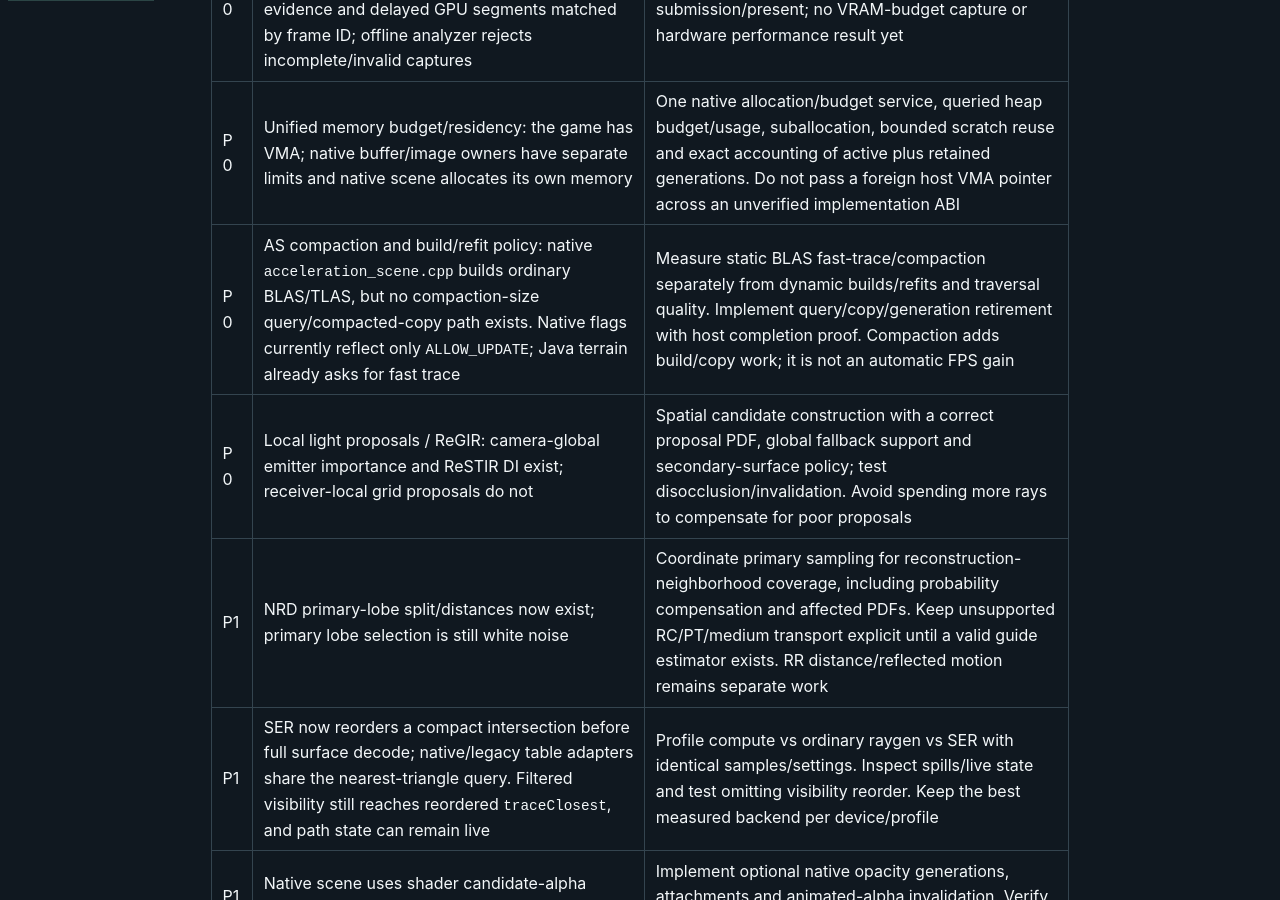
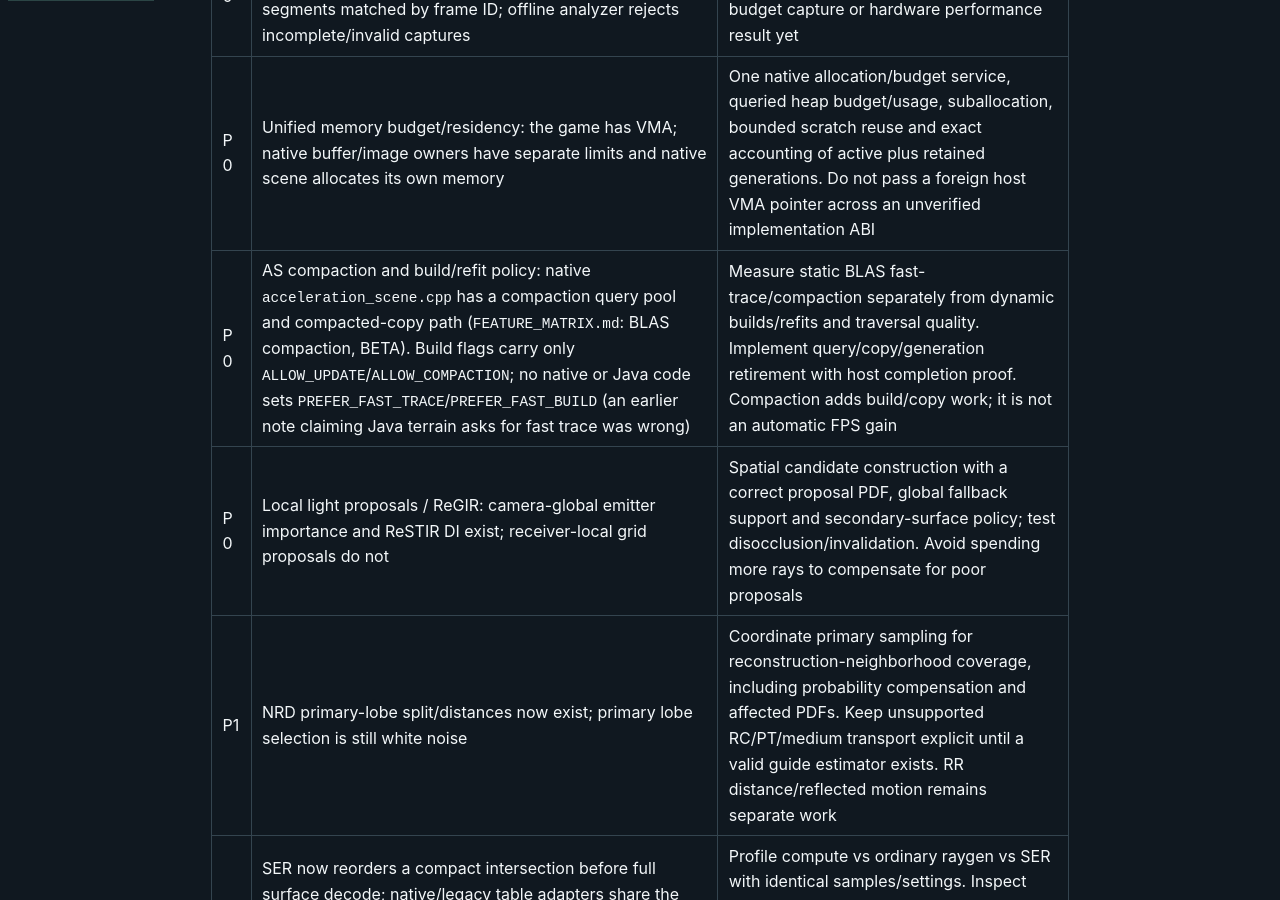
Before and after one commit to bnfe12/bedray, a Jekyll site: the page built from docs/NATIVE_1080P_60_AUDIT.md, in a window 1280 px wide and 900 px high, scrolled down 711 px. Built offline with Jekyll 4.4.1, drawn with Linux system fonts in a browser that asks for light colours; our own code applies the rules of GitHub Pages for plain Markdown files.

Commit message:
docs: align defaults and stale audit claims with the code
Light Quality default is 3 bounces (RtSettings.pathBounces), three options are forced on,
the release/final-ui defaults in SETTINGS_AUDIT are marked as that release's, and the 1080p
audit no longer says BLAS compaction is missing or that Java asks for fast trace.

Co-Authored-By: Claude Sonnet 5.5 <noreply@anthropic.com>
(cherry picked from commit 86f10e74e7cef9efc7d01bb5350815cf6beb0fd6)

```diff
--- a/docs/NATIVE_1080P_60_AUDIT.md
+++ b/docs/NATIVE_1080P_60_AUDIT.md
@@ -18,7 +18,7 @@ every renderer must adopt.
 |---|---|---|
 | P0 | Raw capture now connected: `native_perf`/FrameCapture records application-frame intervals, native/PT/display/focus/FG evidence and delayed GPU segments matched by frame ID; offline analyzer rejects incomplete/invalid captures | Collect matching-hardware captures and image-quality references. GPU total excludes submission/present; no VRAM-budget capture or hardware performance result yet |
 | P0 | Unified memory budget/residency: the game has VMA; native buffer/image owners have separate limits and native scene allocates its own memory | One native allocation/budget service, queried heap budget/usage, suballocation, bounded scratch reuse and exact accounting of active plus retained generations. Do not pass a foreign host VMA pointer across an unverified implementation ABI |
-| P0 | AS compaction and build/refit policy: native `acceleration_scene.cpp` builds ordinary BLAS/TLAS, but no compaction-size query/compacted-copy path exists. Native flags currently reflect only `ALLOW_UPDATE`; Java terrain already asks for fast trace | Measure static BLAS fast-trace/compaction separately from dynamic builds/refits and traversal quality. Implement query/copy/generation retirement with host completion proof. Compaction adds build/copy work; it is not an automatic FPS gain |
+| P0 | AS compaction and build/refit policy: native `acceleration_scene.cpp` has a compaction query pool and compacted-copy path (`FEATURE_MATRIX.md`: BLAS compaction, BETA). Build flags carry only `ALLOW_UPDATE`/`ALLOW_COMPACTION`; no native or Java code sets `PREFER_FAST_TRACE`/`PREFER_FAST_BUILD` (an earlier note claiming Java terrain asks for fast trace was wrong) | Measure static BLAS fast-trace/compaction separately from dynamic builds/refits and traversal quality. Implement query/copy/generation retirement with host completion proof. Compaction adds build/copy work; it is not an automatic FPS gain |
 | P0 | Local light proposals / ReGIR: camera-global emitter importance and ReSTIR DI exist; receiver-local grid proposals do not | Spatial candidate construction with a correct proposal PDF, global fallback support and secondary-surface policy; test disocclusion/invalidation. Avoid spending more rays to compensate for poor proposals |
 | P1 | NRD primary-lobe split/distances now exist; primary lobe selection is still white noise | Coordinate primary sampling for reconstruction-neighborhood coverage, including probability compensation and affected PDFs. Keep unsupported RC/PT/medium transport explicit until a valid guide estimator exists. RR distance/reflected motion remains separate work |
 | P1 | SER now reorders a compact intersection before full surface decode; native/legacy table adapters share the nearest-triangle query. Filtered visibility still reaches reordered `traceClosest`, and path state can remain live | Profile compute vs ordinary raygen vs SER with identical samples/settings. Inspect spills/live state and test omitting visibility reorder. Keep the best measured backend per device/profile |
```
Also changed, not shown: docs/SETTINGS_AUDIT.md (+1 -1 lines), docs/SETTINGS_REFERENCE.md (+2 -2 lines).
